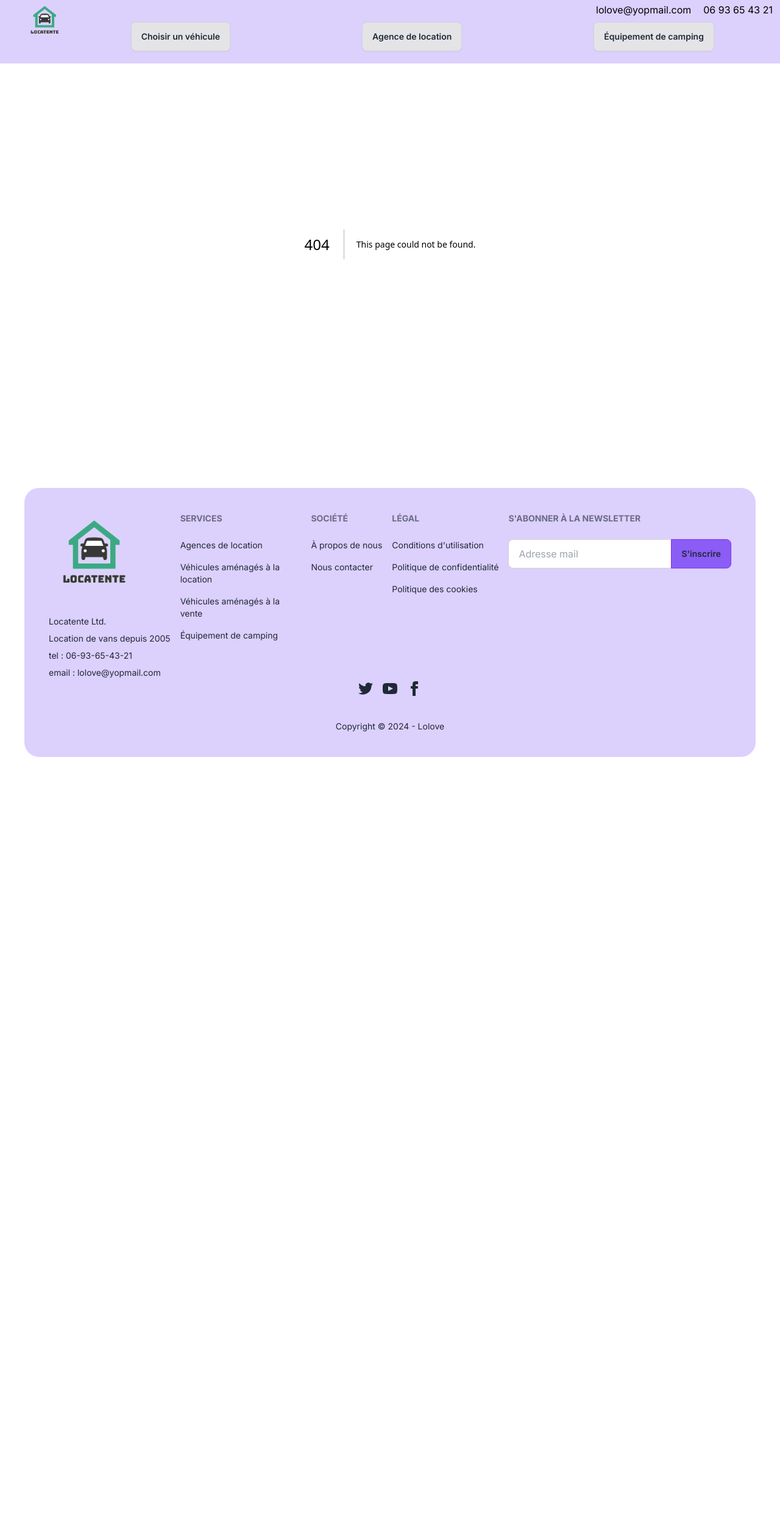
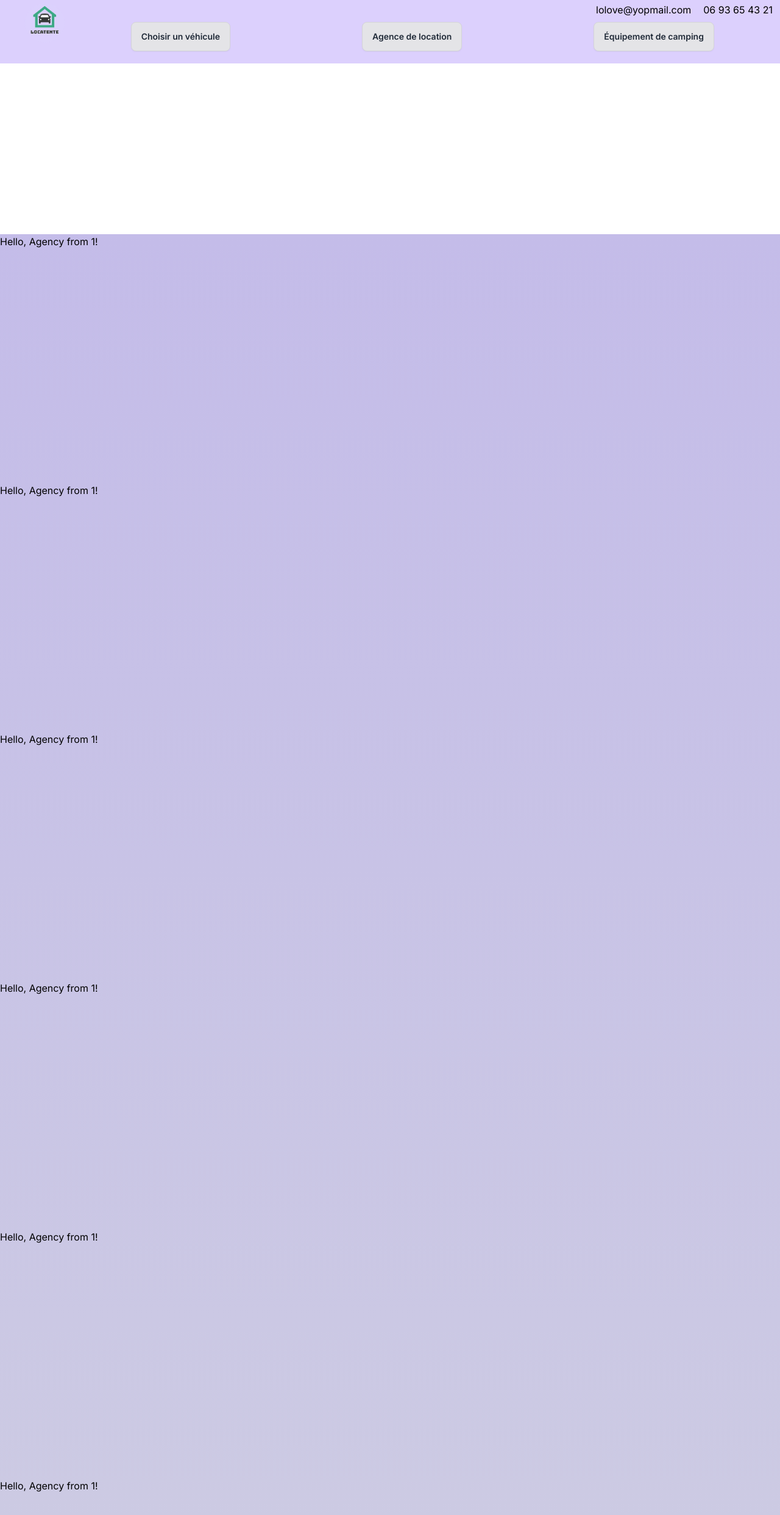
Before and after one commit to RIEULoic/locatente, a Next.js app: page /agencies/1 in a window 1280 px wide. Before the commit this address had no page. Shown: the top 2484 px of the page at 61% size. Before the commit the page ends 1281 px from the top, so only its background shows below. Built offline with nearby package versions, Linux system fonts and the light colour scheme.

Commit message:
add dynamic agency routes

```diff
--- /dev/null
+++ b/src/app/agencies/[agencyCity]/page.jsx
@@ -0,0 +1,39 @@
+export default function Page({ params }) {
+  return (
+    <>
+      <div className="mt-96">
+        <h1>Hello, Agency from {params.agencyCity}!</h1>
+      </div>
+      <div className="mt-96">
+        <h1>Hello, Agency from {params.agencyCity}!</h1>
+      </div>
+      <div className="mt-96">
+        <h1>Hello, Agency from {params.agencyCity}!</h1>
+      </div>
+      <div className="mt-96">
+        <h1>Hello, Agency from {params.agencyCity}!</h1>
+      </div>
+      <div className="mt-96">
+        <h1>Hello, Agency from {params.agencyCity}!</h1>
+      </div>
+      <div className="mt-96">
+        <h1>Hello, Agency from {params.agencyCity}!</h1>
+      </div>
+      <div className="mt-96">
+        <h1>Hello, Agency from {params.agencyCity}!</h1>
+      </div>
+      <div className="mt-96">
+        <h1>Hello, Agency from {params.agencyCity}!</h1>
+      </div>
+      <div className="mt-96">
+        <h1>Hello, Agency from {params.agencyCity}!</h1>
+      </div>
+      <div className="mt-96">
+        <h1>Hello, Agency from {params.agencyCity}!</h1>
+      </div>
+      <div className="mt-96">
+        <h1>Hello, Agency from {params.agencyCity}!</h1>
+      </div>
+    </>
+  );
+}
--- a/src/app/page.jsx
+++ b/src/app/page.jsx
@@ -1,7 +1,7 @@
 "use client";
 import { request, gql } from "graphql-request";
 import { Suspense, useEffect, useState } from "react";
-//import Link from "next/link";
+import Link from "next/link";
 import Image from "next/image";
 import { lobster } from "@/app/fonts";
 import Loading from "@/components/Loading";
@@ -91,7 +91,6 @@ export default function Home() {
   return (
     <div>
       <Hero />
-
       <div className="mx-auto mt-10 h-[80vh]" style={{ width: "50%" }}>
         <div
           className="hero items-start  rounded-box shadow-2xl "
--- a/src/components/Home/Carousel.jsx
+++ b/src/components/Home/Carousel.jsx
@@ -4,6 +4,7 @@ import { register } from "swiper/element/bundle";
 import { lobster } from "@/app/fonts";
 import CarCard from "./CarCard";
 import AgencyCard from "./AgencyCard";
+import Link from "next/link";
 
 export default function Carousel({ carCarousel, carList, agencyList }) {
   useEffect(() => {
@@ -51,7 +52,9 @@ export default function Carousel({ carCarousel, carList, agencyList }) {
             : agencyList.map((agency) => {
                 return (
                   <swiper-slide key={agency.id}>
-                    <AgencyCard agency={agency} />
+                    <Link href={`/agencies/${agency.city}`}>
+                      <AgencyCard agency={agency} />
+                    </Link>
                   </swiper-slide>
                 );
               })}
--- a/src/components/Navbar.jsx
+++ b/src/components/Navbar.jsx
@@ -1,5 +1,5 @@
 "use client";
-
+import Link from "next/link";
 import { useNavbarState } from "@/context/NavbarStateContext";
 import Image from "next/image";
 import RentalForm from "./RentalForm";
@@ -41,12 +41,14 @@ const Navbar = () => {
       >
         <div className="grid grid-cols-12  bg-violet-400/40">
           <div className="pl-10 pt-1 ">
+            <Link href="/">
               <Image
                 src="/images/logo2.png"
                 alt="locatent logo"
                 width={100}
                 height={100}
               />
+            </Link>
           </div>
           <div className="col-span-11">
             <div>
```
Lines whose indentation alone changed are shown as unchanged.
